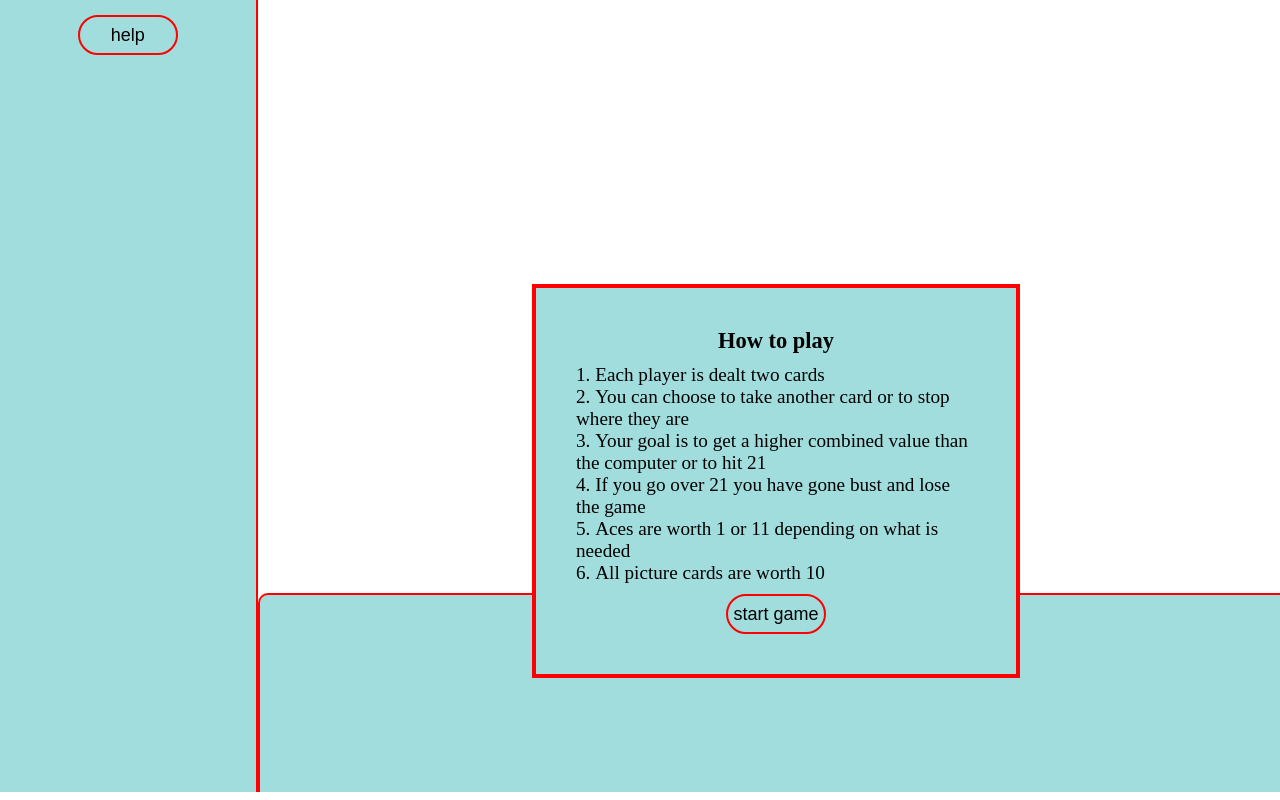
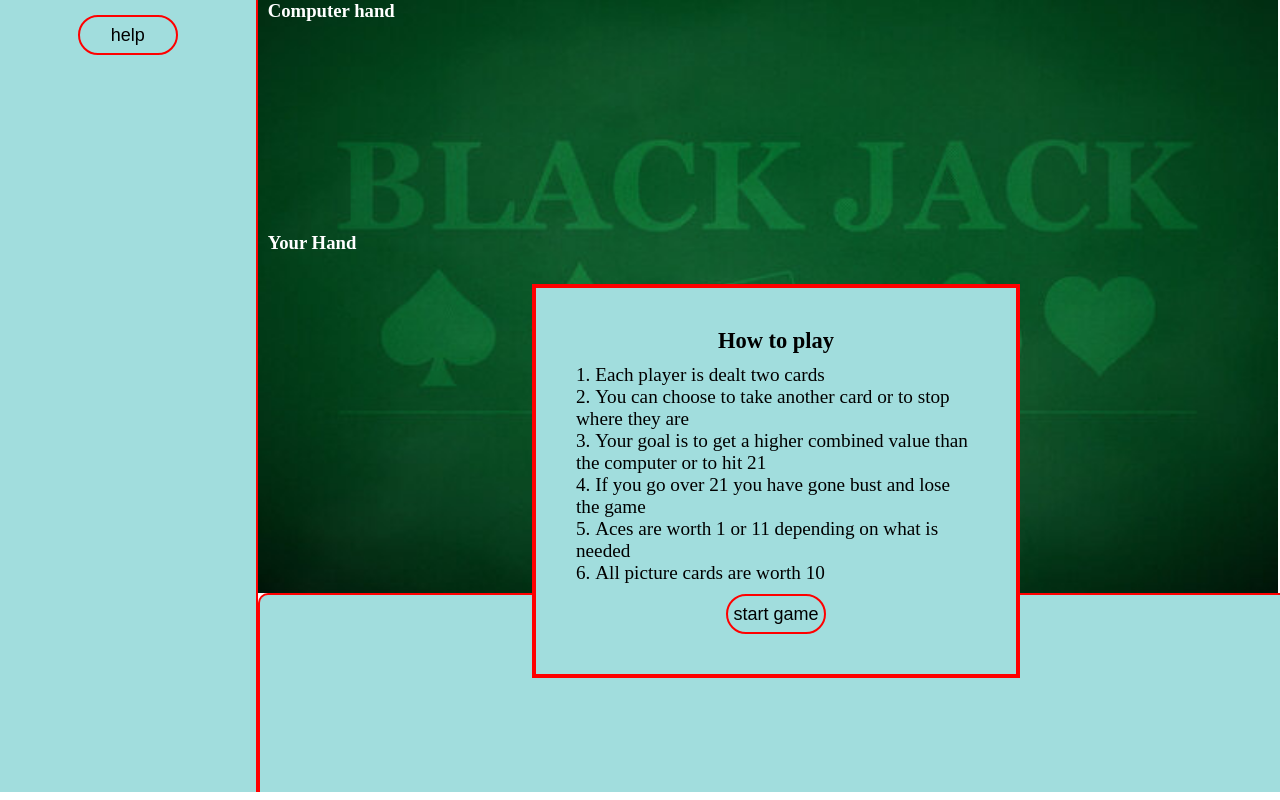
Before and after one commit to gingerninja412/BlackJack-Codeworks3, a plain HTML site: page index.html in a window 1280 px wide. Drawn offline with nearby package versions, Linux system fonts and the light colour scheme.

Commit message:
changed the format of the image

```diff
--- a/styles.css
+++ b/styles.css
@@ -60,7 +60,7 @@ button:hover{
     display: flex;
     flex-direction: column;
     align-items: center;
-    background-image: url(/images/BlackJack-table.jpg);
+    background-image: url(/images/BlackJack-table.png);
     background-repeat: no-repeat;
     background-size: 100%;
 }
```
